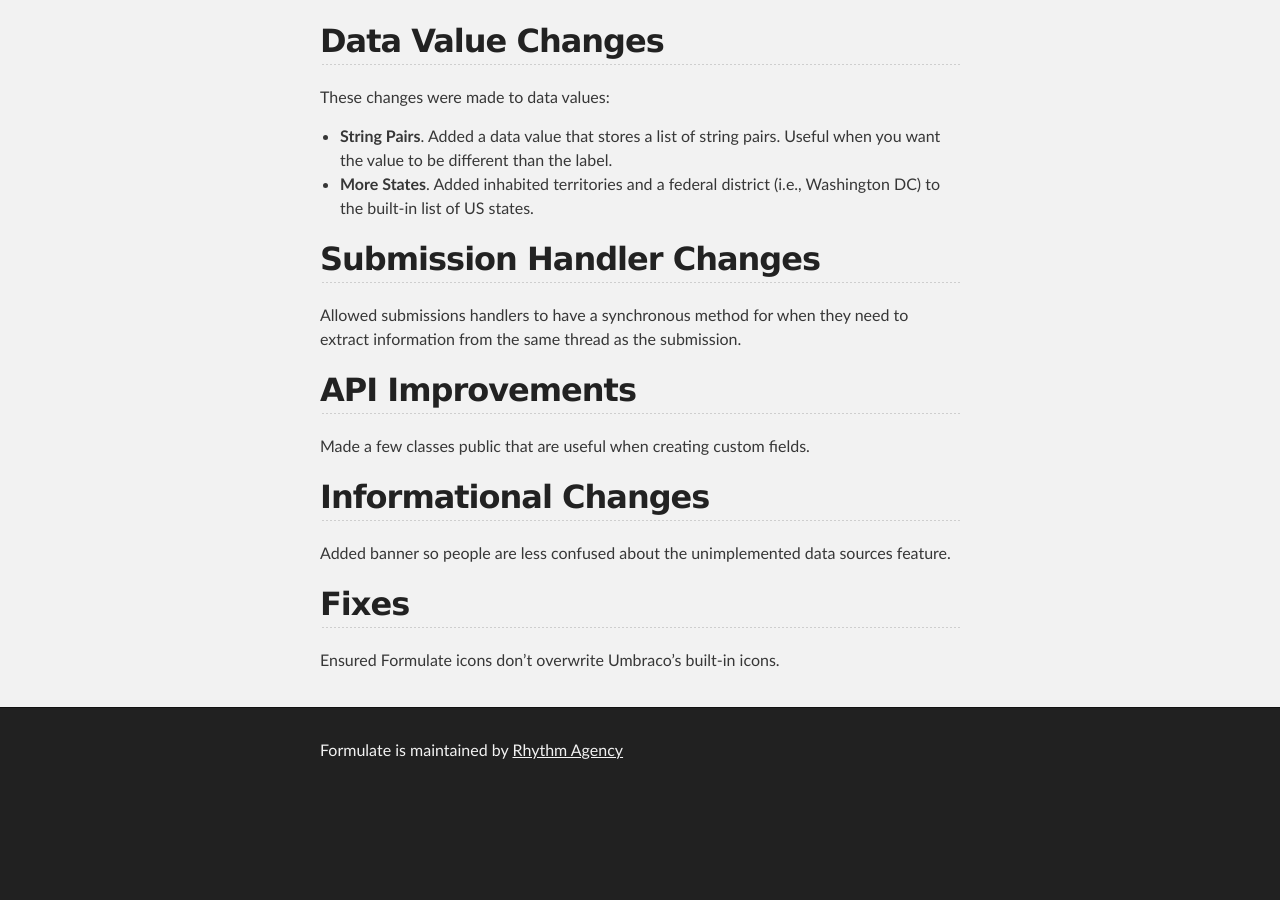
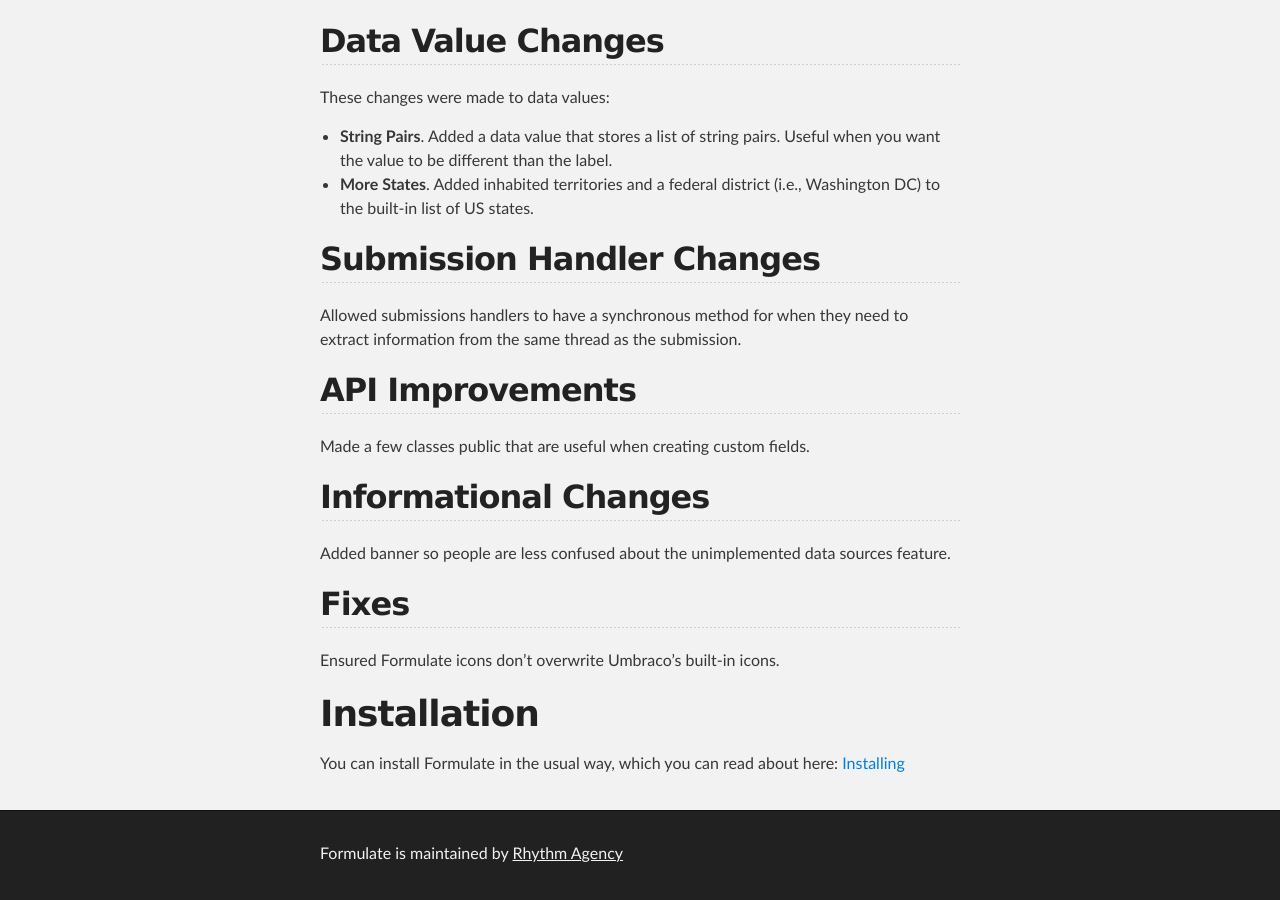
Before and after one commit to rhythmagency/formulate, a Jekyll site: the page built from releases/v0.5.0.md, in a window 1280 px wide and 900 px high, scrolled down 2152 px. Built offline with Jekyll 4.4.1, drawn with Linux system fonts in a browser that asks for light colours; before the commit the page ends 2949 px from its top, so only the background shows below that.

Commit message:
Added note about installing.

```diff
--- a/releases/v0.5.0.md
+++ b/releases/v0.5.0.md
@@ -64,3 +64,6 @@
 
 ## Fixes
 Ensured Formulate icons don't overwrite Umbraco's built-in icons.
+
+# Installation
+You can install Formulate in the usual way, which you can read about here: [Installing](/installing)
```
